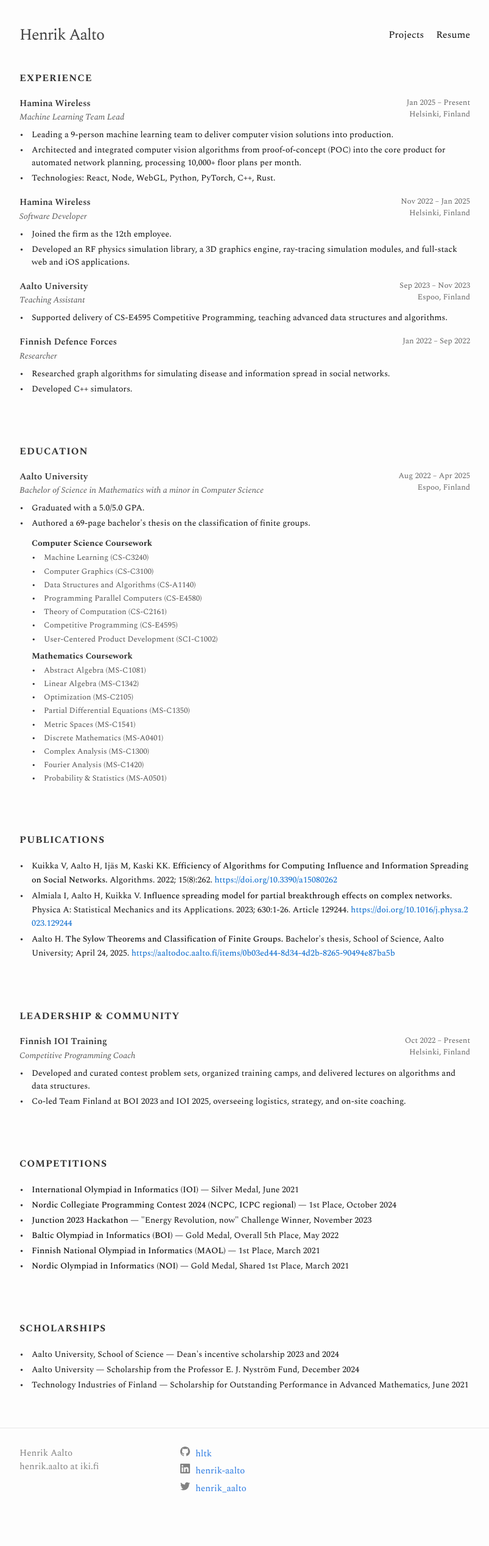
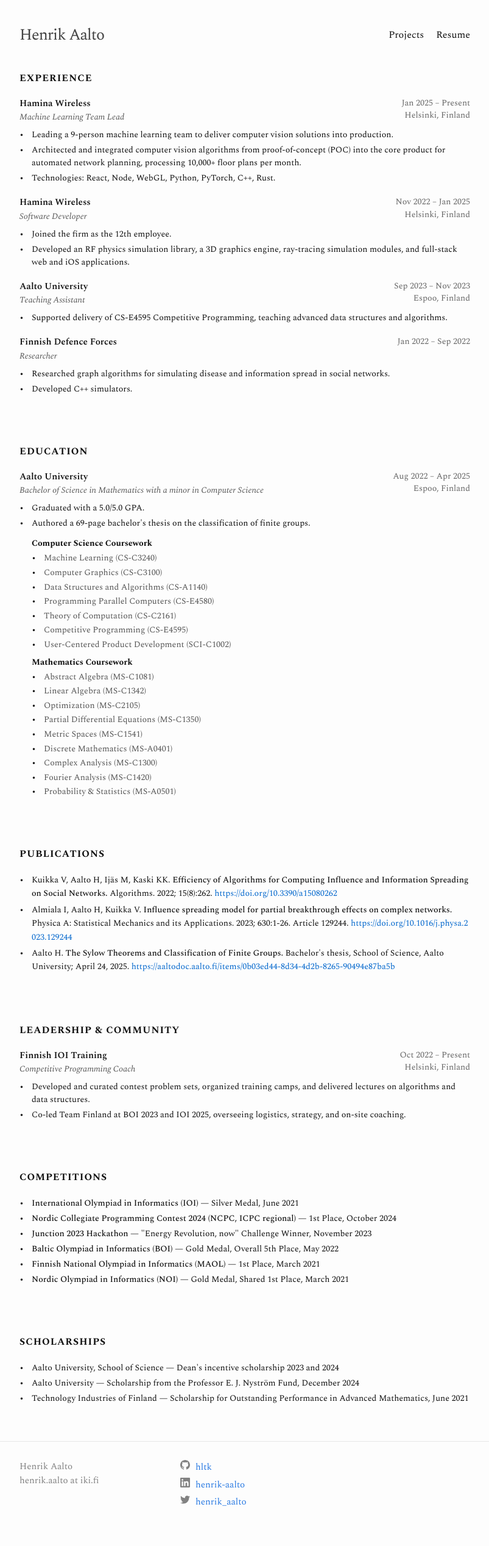
Before and after one commit to hltk/hltk.github.io, a Jekyll site: the page built from resume.md, in a window 1280 px wide. Shown: the whole page at 61% size, without its empty margins (238-1041 px from the left). Built offline with Jekyll 4.4.1, drawn with Linux system fonts in a browser that asks for light colours; before the commit the page ends 2512 px from its top, so only the background shows below that.

Commit message:
refactor(styles): modernize SCSS with semantic variables and DRY principles
- Create semantic color system with grayscale palette
- Consolidate font sizes (13px and 14px merged to 14px)
- Add spacing scale based on spacing-unit
- Replace hardcoded colors with semantic variables throughout
- Extract reusable patterns (%section-divider, %list-with-bullets)
- Maintain visual design of resume page while cleaning code
- Reduce repetition and improve maintainability

```diff
--- a/_sass/minima.scss
+++ b/_sass/minima.scss
@@ -1,28 +1,53 @@
 @charset "utf-8";
 
-// Define defaults for each variable.
-
+// Typography
 $base-font-family: "Spectral", Georgia, Cambria, "Times New Roman", Times, serif !default;
 $base-font-size:   16px !default;
 $base-font-weight: 400 !default;
-$small-font-size:  $base-font-size * 0.875 !default;
 $base-line-height: 1.5 !default;
 
+// Font sizes - consolidated scale (13px → 14px)
+$font-size-xs:     14px !default;  // Was 13px, now consolidated
+$font-size-sm:     14px !default;
+$font-size-base:   16px !default;
+$font-size-md:     18px !default;
+$font-size-lg:     24px !default;
+$font-size-xl:     32px !default;
+
+// Spacing scale - based on 30px unit
 $spacing-unit:     30px !default;
+$spacing-xs:       4px !default;   // spacing-unit / 7.5
+$spacing-sm:       8px !default;   // spacing-unit / 3.75
+$spacing-md:       20px !default;  // spacing-unit / 1.5
+$spacing-lg:       40px !default;  // spacing-unit * 1.33
+$spacing-xl:       80px !default;  // spacing-unit * 2.66
 
-$text-color:       #111 !default;
-$background-color: #fdfdfd !default;
-$brand-color:      #2a7ae2 !default;
+// Color system - semantic grayscale
+$color-bg:              #fdfdfd !default;
+$color-surface:         #ffffff !default;
+$color-text-primary:    #111 !default;
+$color-text-secondary:  #555 !default;
+$color-text-tertiary:   #666 !default;
+$color-text-muted:      #828282 !default;
+$color-border-light:    #e8e8e8 !default;
+$color-border-medium:   #ddd !default;
+$color-accent:          #2a7ae2 !default;
+$color-accent-hover:    #0066cc !default;
 
-$grey-color:       #828282 !default;
+// Legacy variable mappings (for backwards compatibility)
+$text-color:       $color-text-primary !default;
+$background-color: $color-bg !default;
+$brand-color:      $color-accent !default;
+$grey-color:       $color-text-muted !default;
 $grey-color-light: lighten($grey-color, 40%) !default;
 $grey-color-dark:  darken($grey-color, 25%) !default;
+$small-font-size:  $font-size-sm !default;
 
+// Layout
+$content-width:    800px !default;
 $table-text-align: left !default;
 
-// Width of the content area
-$content-width:    800px !default;
-
+// Breakpoints
 $on-palm:          600px !default;
 $on-laptop:        800px !default;
 
--- a/_sass/minima/_base.scss
+++ b/_sass/minima/_base.scss
@@ -14,9 +14,9 @@ dl, dd, ol, ul, figure {
  * Basic styling
  */
 body {
-  font: $base-font-weight #{$base-font-size}/#{$base-line-height} $base-font-family;
-  color: $text-color;
-  background-color: $background-color;
+  font: $base-font-weight #{$font-size-base}/#{$base-line-height} $base-font-family;
+  color: $color-text-primary;
+  background-color: $color-bg;
   -webkit-text-size-adjust: 100%;
   -webkit-font-feature-settings: "kern" 1;
      -moz-font-feature-settings: "kern" 1;
@@ -69,7 +69,7 @@ figure > img {
 }
 
 figcaption {
-  font-size: $small-font-size;
+  font-size: $font-size-sm;
 }
 
 
@@ -103,15 +103,15 @@ h1, h2, h3, h4, h5, h6 {
  * Links
  */
 a {
-  color: $brand-color;
+  color: $color-accent;
   text-decoration: none;
 
   &:visited {
-    color: darken($brand-color, 15%);
+    color: darken($color-accent, 15%);
   }
 
   &:hover {
-    color: $text-color;
+    color: $color-text-primary;
     text-decoration: underline;
   }
 
@@ -129,8 +129,8 @@ a {
  * Blockquotes
  */
 blockquote {
-  color: $grey-color;
-  border-left: 4px solid $grey-color-light;
+  color: $color-text-muted;
+  border-left: 4px solid $color-border-light;
   padding-left: $spacing-unit / 2;
   @include relative-font-size(1.125);
   letter-spacing: -1px;
@@ -149,7 +149,7 @@ blockquote {
 pre,
 code {
   @include relative-font-size(0.9375);
-  border: 1px solid $grey-color-light;
+  border: 1px solid $color-border-light;
   border-radius: 3px;
   background-color: #eef;
 }
@@ -159,7 +159,7 @@ code {
 }
 
 pre {
-  padding: 8px 12px;
+  padding: $spacing-sm $spacing-md / 2;
   overflow-x: auto;
 
   > code {
@@ -212,7 +212,7 @@ pre {
     width: 16px;
     height: 16px;
     display: inline-block;
-    fill: #{$grey-color};
+    fill: $color-text-muted;
     padding-right: 5px;
     vertical-align: text-top;
 }
@@ -232,23 +232,23 @@ table {
   margin-bottom: $spacing-unit;
   width: 100%;
   text-align: $table-text-align;
-  color: lighten($text-color, 18%);
+  color: lighten($color-text-primary, 18%);
   border-collapse: collapse;
-  border: 1px solid $grey-color-light;
+  border: 1px solid $color-border-light;
   tr {
     &:nth-child(even) {
-      background-color: lighten($grey-color-light, 6%);
+      background-color: lighten($color-border-light, 6%);
     }
   }
   th, td {
     padding: ($spacing-unit / 3) ($spacing-unit / 2);
   }
   th {
-    background-color: lighten($grey-color-light, 3%);
-    border: 1px solid darken($grey-color-light, 4%);
-    border-bottom-color: darken($grey-color-light, 12%);
+    background-color: lighten($color-border-light, 3%);
+    border: 1px solid darken($color-border-light, 4%);
+    border-bottom-color: darken($color-border-light, 12%);
   }
   td {
-    border: 1px solid $grey-color-light;
+    border: 1px solid $color-border-light;
   }
 }
--- a/_sass/minima/_layout.scss
+++ b/_sass/minima/_layout.scss
@@ -12,20 +12,20 @@
 .site-title {
   @include relative-font-size(1.625);
   font-weight: 400;
-  line-height: $base-line-height * $base-font-size * 2.25;
+  line-height: $base-line-height * $font-size-base * 2.25;
   letter-spacing: -1px;
   margin-bottom: 0;
   float: left;
 
   &,
   &:visited {
-    color: $grey-color-dark;
+    color: darken($color-text-muted, 25%);
   }
 }
 
 .site-nav {
   float: right;
-  line-height: $base-line-height * $base-font-size * 2.25;
+  line-height: $base-line-height * $font-size-base * 2.25;
 
   .nav-trigger {
       display: none;
@@ -36,17 +36,17 @@
   }
 
   .page-link {
-    color: $text-color;
+    color: $color-text-primary;
     line-height: $base-line-height;
     transition: color 0.3s ease;
 
     // Gaps between nav items, but not on the last one
     &:not(:last-child) {
-      margin-right: 20px;
+      margin-right: $spacing-md;
     }
 
     &:hover {
-      color: darken($text-color, 30%);
+      color: darken($color-text-primary, 30%);
       text-decoration: none;
     }
   }
@@ -55,8 +55,8 @@
     position: absolute;
     top: 9px;
     right: $spacing-unit / 2;
-    background-color: $background-color;
-    border: 1px solid $grey-color-light;
+    background-color: $color-bg;
+    border: 1px solid $color-border-light;
     border-radius: 5px;
     text-align: right;
 
@@ -79,7 +79,7 @@
       text-align: center;
 
       > svg {
-        fill: $grey-color-dark;
+        fill: darken($color-text-muted, 25%);
       }
     }
 
@@ -100,7 +100,7 @@
       &:not(:last-child) {
         margin-right: 0;
       }
-      margin-left: 20px;
+      margin-left: $spacing-md;
     }
   }
 }
@@ -111,7 +111,7 @@
  * Site footer
  */
 .site-footer {
-  border-top: 1px solid $grey-color-light;
+  border-top: 1px solid $color-border-light;
   padding: $spacing-unit 0;
 }
 
@@ -128,7 +128,7 @@
 
 .footer-col-wrapper {
   @include relative-font-size(0.9375);
-  color: $grey-color;
+  color: $color-text-muted;
   margin-left: -$spacing-unit / 2;
   @extend %clearfix;
 }
@@ -203,8 +203,8 @@
 }
 
 .post-meta {
-  font-size: $small-font-size;
-  color: $grey-color;
+  font-size: $font-size-sm;
+  color: $color-text-muted;
 }
 
 .post-link {
@@ -297,7 +297,7 @@
 
 .project-description {
   @include relative-font-size(1);
-  color: $grey-color-dark;
+  color: darken($color-text-muted, 25%);
   margin-bottom: 0;
   line-height: 1.6;
 }
@@ -311,9 +311,9 @@
 
 .project-language {
   display: inline-block;
-  padding: 4px 12px;
+  padding: $spacing-xs $spacing-md / 2;
   border-radius: 12px;
-  font-size: $small-font-size;
+  font-size: $font-size-sm;
   font-weight: 500;
 
   &.rust {
@@ -338,7 +338,7 @@
 }
 
 .project-link {
-  color: $brand-color;
+  color: $color-accent;
   text-decoration: none;
   font-weight: 500;
 
--- a/assets/main.scss
+++ b/assets/main.scss
@@ -7,6 +7,35 @@
 /* Typography */
 h1, h2, h3, h4, h5, h6 {
   font-weight: 600;
+}
+
+/* Shared utilities */
+%section-divider {
+  padding-bottom: $spacing-md / 2;
+  border-bottom: 1px solid $color-border-light;
+}
+
+%list-with-bullets {
+  margin: 0;
+  padding: 0;
+  list-style: none;
+
+  li {
+    margin-bottom: $spacing-xs;
+    padding-left: $spacing-md;
+    position: relative;
+
+    &:before {
+      content: "•";
+      position: absolute;
+      left: 0;
+      color: $color-text-primary;
+    }
+
+    &:last-child {
+      margin-bottom: 0;
+    }
+  }
 }
 
 /* Custom styles for homepage */
@@ -24,8 +53,7 @@ h1, h2, h3, h4, h5, h6 {
 
 .home h2 {
   margin-bottom: 1.5rem;
-  padding-bottom: 0.5rem;
-  border-bottom: 1px solid #e8e8e8;
+  @extend %section-divider;
 }
 
 .featured-image {
@@ -49,7 +77,7 @@ h1, h2, h3, h4, h5, h6 {
 .intro-text h2 {
   margin-top: 0;
   margin-bottom: 1rem;
-  color: #333;
+  color: $color-text-primary;
 }
 
 .intro-text p {
@@ -64,7 +92,7 @@ h1, h2, h3, h4, h5, h6 {
 .button {
   display: inline-block;
   padding: 0.5rem 1rem;
-  background-color: #333;
+  background-color: $color-text-primary;
   color: white;
   text-decoration: none;
   border-radius: 4px;
@@ -84,8 +112,7 @@ h1, h2, h3, h4, h5, h6 {
 
 .posts-section h2 {
   margin-bottom: 1.5rem;
-  padding-bottom: 0.5rem;
-  border-bottom: 1px solid #e8e8e8;
+  @extend %section-divider;
 }
 
 .post-list {
@@ -103,7 +130,7 @@ h1, h2, h3, h4, h5, h6 {
 
 .post-meta {
   font-size: 0.8rem;
-  color: #828282;
+  color: $color-text-muted;
 }
 
 .post-link {
@@ -164,7 +191,7 @@ h1, h2, h3, h4, h5, h6 {
 
 .about-link {
   display: inline-block;
-  color: #333;
+  color: $color-text-primary;
   text-decoration: none;
   font-weight: 500;
 }
@@ -200,28 +227,28 @@ h1, h2, h3, h4, h5, h6 {
 .resume-container {
   max-width: 800px;
   margin: 0 auto;
-  font-size: 14px;
+  font-size: $font-size-sm;
   line-height: 1.5;
 }
 
 // Contact section at top
 .resume-contact {
   text-align: center;
-  margin-bottom: 40px;
-  padding-bottom: 20px;
-  border-bottom: 1px solid #e8e8e8;
+  margin-bottom: $spacing-lg;
+  padding-bottom: $spacing-md;
+  border-bottom: 1px solid $color-border-light;
 
   p {
     margin: 0;
-    font-size: 14px;
+    font-size: $font-size-sm;
   }
 
   a {
-    color: #333;
+    color: $color-text-primary;
     text-decoration: none;
 
     &:hover {
-      color: #0066cc;
+      color: $color-accent-hover;
       text-decoration: underline;
     }
   }
@@ -229,7 +256,7 @@ h1, h2, h3, h4, h5, h6 {
 
 // Section spacing - large gaps between sections
 .resume-section {
-  margin-bottom: 80px;
+  margin-bottom: $spacing-xl;
 
   &:last-child {
     margin-bottom: 0;
@@ -237,11 +264,11 @@ h1, h2, h3, h4, h5, h6 {
 
   // Section headers - small and subtle
   h2 {
-    font-size: 16px;
+    font-size: $font-size-base;
     font-weight: 700;
-    margin: 0 0 20px 0;
+    margin: 0 0 $spacing-md 0;
     padding: 0;
-    color: #333;
+    color: $color-text-primary;
     text-transform: uppercase;
     letter-spacing: 1px;
     border: none;
@@ -250,7 +277,7 @@ h1, h2, h3, h4, h5, h6 {
 
 // Individual resume items (jobs, education, etc)
 .resume-item {
-  margin-bottom: 20px;
+  margin-bottom: $spacing-md;
 
   &:last-child {
     margin-bottom: 0;
@@ -262,8 +289,8 @@ h1, h2, h3, h4, h5, h6 {
   display: flex;
   justify-content: space-between;
   align-items: flex-start;
-  margin-bottom: 8px;
-  gap: 20px;
+  margin-bottom: $spacing-sm;
+  gap: $spacing-md;
 
   .resume-left {
     flex: 1;
@@ -272,8 +299,8 @@ h1, h2, h3, h4, h5, h6 {
   .resume-right {
     flex-shrink: 0;
     text-align: right;
-    font-size: 13px;
-    color: #666;
+    font-size: $font-size-sm;
+    color: $color-text-tertiary;
     line-height: 1.3;
   }
 }
@@ -284,63 +311,48 @@ h1, h2, h3, h4, h5, h6 {
   font-weight: 600;
   margin: 0;
   padding: 0;
-  color: #333;
+  color: $color-text-primary;
   line-height: 1.3;
 }
 
 // Position/title - tightly coupled below org name
 .resume-position {
-  font-size: 14px;
+  font-size: $font-size-sm;
   font-weight: 400;
   margin: 2px 0 0 0;
-  color: #555;
+  color: $color-text-secondary;
   font-style: italic;
 }
 
 // Location info
 .resume-location {
   display: block;
-  font-size: 13px;
-  color: #666;
+  font-size: $font-size-sm;
+  color: $color-text-tertiary;
   margin-top: 2px;
 }
 
 // Details/bullet points
 .resume-details {
-  margin: 8px 0 0 0;
-  padding: 0;
-  list-style: none;
+  @extend %list-with-bullets;
+  margin: $spacing-sm 0 0 0;
 
   li {
-    margin-bottom: 4px;
-    padding-left: 20px;
-    position: relative;
     line-height: 1.5;
-    font-size: 14px;
-
-    &:before {
-      content: "•";
-      position: absolute;
-      left: 0;
-      color: #333;
-    }
-
-    &:last-child {
-      margin-bottom: 0;
-    }
+    font-size: $font-size-sm;
   }
 }
 
 // Coursework section
 .coursework-section {
   margin-top: 12px;
-  padding-left: 20px;
+  padding-left: $spacing-md;
 }
 
 .coursework-title {
-  margin: 8px 0 4px 0;
-  font-size: 14px;
-  color: #333;
+  margin: $spacing-sm 0 $spacing-xs 0;
+  font-size: $font-size-sm;
+  color: $color-text-primary;
 
   &:first-child {
     margin-top: 0;
@@ -348,53 +360,21 @@ h1, h2, h3, h4, h5, h6 {
 }
 
 .coursework-list {
-  margin: 0;
-  padding: 0;
-  list-style: none;
+  @extend %list-with-bullets;
 
   li {
-    margin-bottom: 4px;
-    padding-left: 20px;
-    position: relative;
-    font-size: 13px;
-    color: #555;
+    font-size: $font-size-sm;
+    color: $color-text-secondary;
     line-height: 1.4;
-
-    &:before {
-      content: "•";
-      position: absolute;
-      left: 0;
-      color: #333;
-    }
-
-    &:last-child {
-      margin-bottom: 0;
-    }
   }
 }
 
 // Publications list
 .resume-publications {
-  margin: 0;
-  padding: 0;
-  list-style: none;
+  @extend %list-with-bullets;
 
   li {
-    margin-bottom: 4px;
-    padding-left: 20px;
-    position: relative;
     line-height: 1.6;
-
-    &:last-child {
-      margin-bottom: 0;
-    }
-
-    &:before {
-      content: "•";
-      position: absolute;
-      left: 0;
-      color: #333;
-    }
   }
 
   strong {
@@ -402,7 +382,7 @@ h1, h2, h3, h4, h5, h6 {
   }
 
   a {
-    color: #0066cc;
+    color: $color-accent-hover;
     text-decoration: none;
     word-break: break-all;
 
@@ -414,26 +394,7 @@ h1, h2, h3, h4, h5, h6 {
 
 // Awards/competitions list
 .resume-awards {
-  margin: 0;
-  padding: 0;
-  list-style: none;
-
-  li {
-    margin-bottom: 4px;
-    padding-left: 20px;
-    position: relative;
-
-    &:last-child {
-      margin-bottom: 0;
-    }
-
-    &:before {
-      content: "•";
-      position: absolute;
-      left: 0;
-      color: #333;
-    }
-  }
+  @extend %list-with-bullets;
 
   strong {
     font-weight: 500;
@@ -443,13 +404,13 @@ h1, h2, h3, h4, h5, h6 {
 // Responsive design for mobile
 @media screen and (max-width: 600px) {
   .resume-container {
-    font-size: 13px;
+    font-size: $font-size-sm;
   }
 
   .resume-header {
     flex-direction: column;
     align-items: flex-start;
-    gap: 4px;
+    gap: $spacing-xs;
   }
 
   .resume-right {
@@ -461,6 +422,6 @@ h1, h2, h3, h4, h5, h6 {
   }
 
   .resume-org {
-    font-size: 14px;
+    font-size: $font-size-sm;
   }
 }
```
